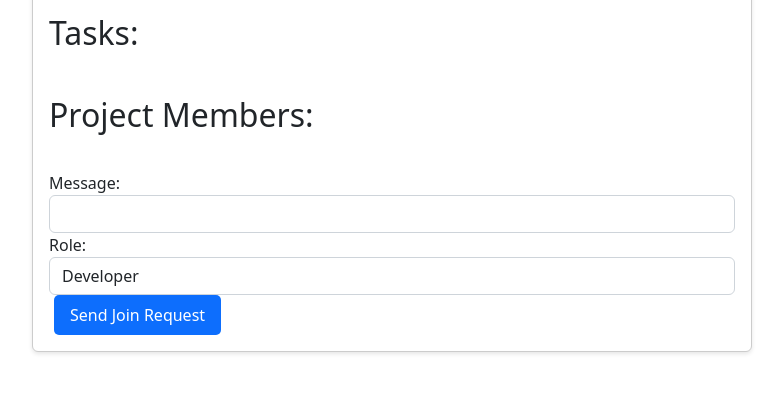
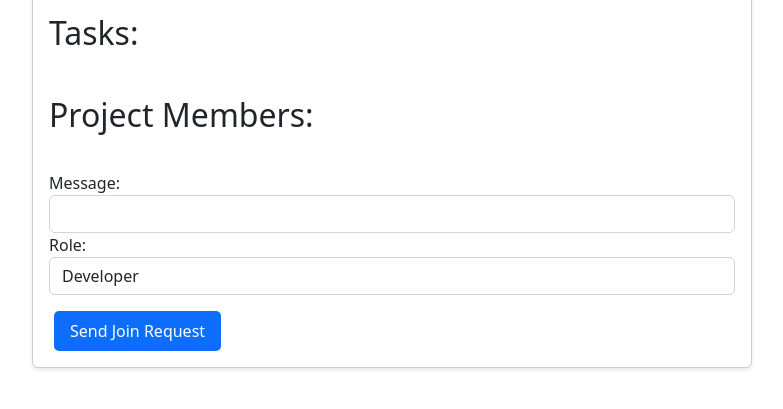
Before and after one commit to modemobpsycho/flask-project-tracker, a Flask app: template website/templates/projects/project_details.html in a window 1280 px wide. Shown: the part 287-696 px from the top of the page, without its empty margins (248-1031 px from the left). Run offline with Flask 3, Linux system fonts and the light colour scheme; the template is opened without the code that fills it: values that come from a table or form of the project are taken from there, others are empty; parts of the project's set-up code (start-up, migrations or seed data) failed here and were passed over.

Commit message:
pre-last changes

```diff
--- a/website/projects/views.py
+++ b/website/projects/views.py
@@ -426,7 +426,7 @@ def view_task_details(project_id, task_id):
     ).first()
     if not project_member:
         flash("You are not a member of this project", "danger")
-        return redirect(url_for("projects.projects"))
+        return redirect(url_for("projects.project_details", project_id=project_id))
 
     comments = Comment.query.filter_by(task_id=task_id).all()
     comments_with_user_info = []
--- a/website/templates/projects/project_details.html
+++ b/website/templates/projects/project_details.html
@@ -183,7 +183,7 @@
                                     value="{{ current_user.id }}"
                                 />
                             </div>
-                            <button type="submit" class="btn btn-primary">
+                            <button type="submit" class="btn btn-primary mt-3">
                                 Send Join Request
                             </button>
                         </form>
```
